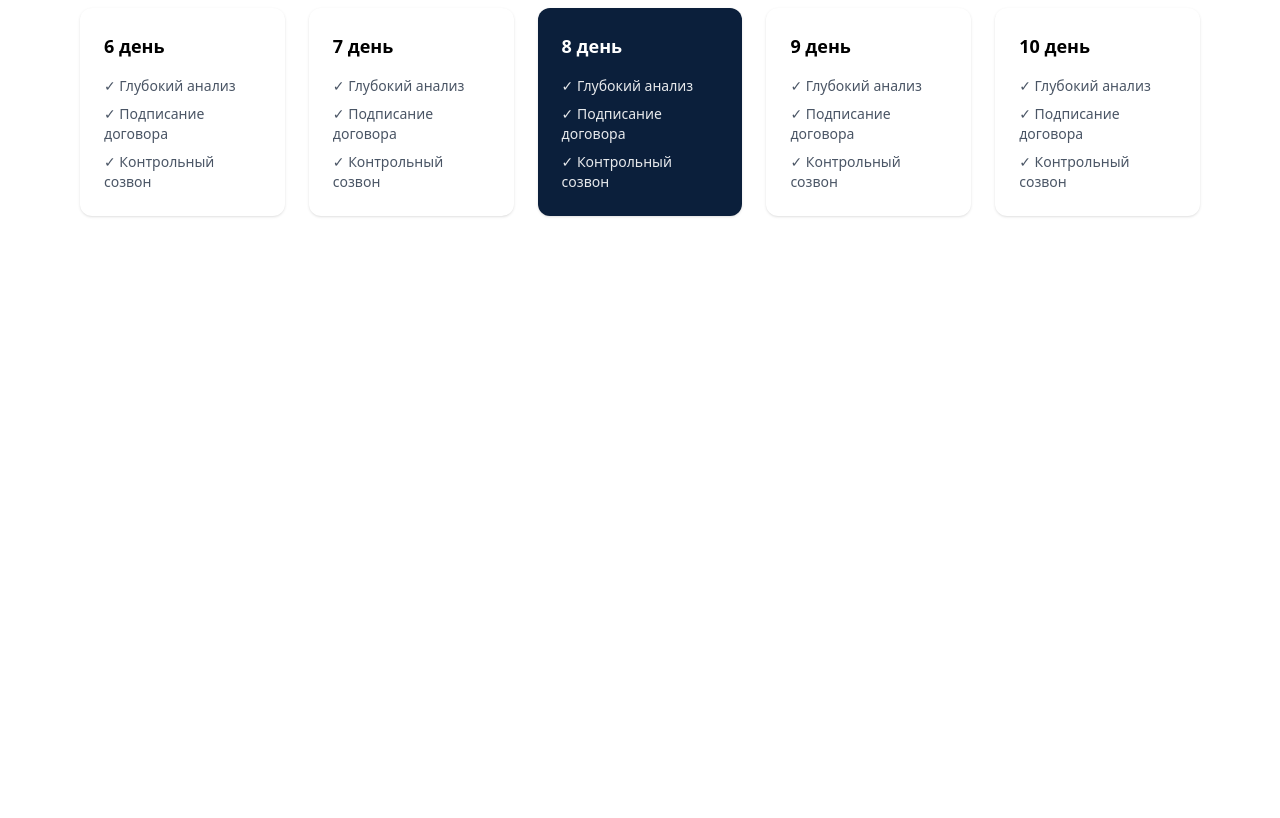
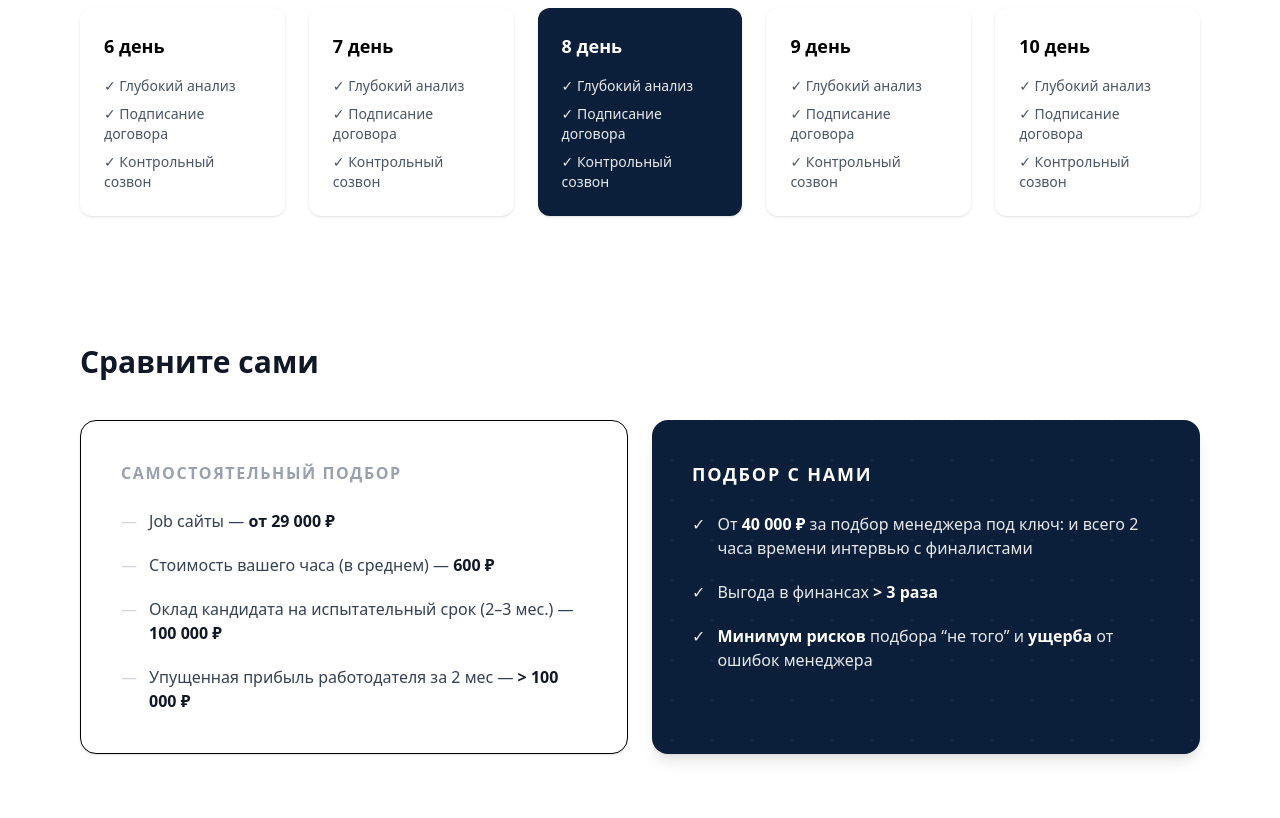
Before and after one commit to odinaevbilol/projecth, a website: page index.html in a window 1280 px wide. Shown: the part 1457-2275 px from the top of the page. Before the commit the page ends 1737 px from the top, so only its background shows below. Drawn offline with Linux system fonts and the light colour scheme.

Commit message:
section4

```diff
--- a/index.html
+++ b/index.html
@@ -265,5 +265,86 @@
 
 
 
+<section class="bg-white py-16">
+  <div class="max-w-7xl mx-auto px-4 md:px-10 lg:px-20">
+
+    <h2 class="text-2xl md:text-3xl font-semibold text-gray-900 mb-10">
+      Сравните сами
+    </h2>
+
+    <div class="grid grid-cols-1 lg:grid-cols-2 gap-6">
+
+      <div class="bg-white border rounded-2xl p-6 md:p-10 shadow-sm">
+        <h3 class="text-gray-400 tracking-widest font-semibold mb-6">
+          САМОСТОЯТЕЛЬНЫЙ ПОДБОР
+        </h3>
+
+        <ul class="space-y-5 text-gray-700">
+          <li class="flex gap-3">
+            <span class="text-gray-300">—</span>
+            <span>Job сайты — <b class="text-gray-900">от 29 000 ₽</b></span>
+          </li>
+
+          <li class="flex gap-3">
+            <span class="text-gray-300">—</span>
+            <span>Стоимость вашего часа (в среднем) — <b class="text-gray-900">600 ₽</b></span>
+          </li>
+
+          <li class="flex gap-3">
+            <span class="text-gray-300">—</span>
+            <span>
+              Оклад кандидата на испытательный срок (2–3 мес.) —
+              <b class="text-gray-900">100 000 ₽</b>
+            </span>
+          </li>
+
+          <li class="flex gap-3">
+            <span class="text-gray-300">—</span>
+            <span>
+              Упущенная прибыль работодателя за 2 мес —
+              <b class="text-gray-900">&gt; 100 000 ₽</b>
+            </span>
+          </li>
+        </ul>
+      </div>
+
+      <div class="bg-[#0b1f3b] text-white rounded-2xl p-6 md:p-10 shadow-lg relative overflow-hidden">
+
+        <div class="absolute inset-0 opacity-10 bg-[radial-gradient(circle_at_top,_#fff_1px,_transparent_1px)] bg-[length:40px_40px]"></div>
+
+        <h3 class="relative text-lg tracking-widest font-semibold mb-6">
+          ПОДБОР С НАМИ
+        </h3>
+
+        <ul class="relative space-y-5 text-white/90">
+          <li class="flex gap-3">
+            <span>✓</span>
+            <span>
+              От <b class="text-white">40 000 ₽</b> за подбор менеджера под ключ:
+              и всего 2 часа времени интервью с финалистами
+            </span>
+          </li>
+
+          <li class="flex gap-3">
+            <span>✓</span>
+            <span>
+              Выгода в финансах <b class="text-white">&gt; 3 раза</b>
+            </span>
+          </li>
+
+          <li class="flex gap-3">
+            <span>✓</span>
+            <span>
+              <b class="text-white">Минимум рисков</b> подбора “не того”
+              и <b class="text-white">ущерба</b> от ошибок менеджера
+            </span>
+          </li>
+        </ul>
+      </div>
+
+    </div>
+  </div>
+</section>
+
 </body>
 </html>
```
Also changed, not shown: src/output.css.
